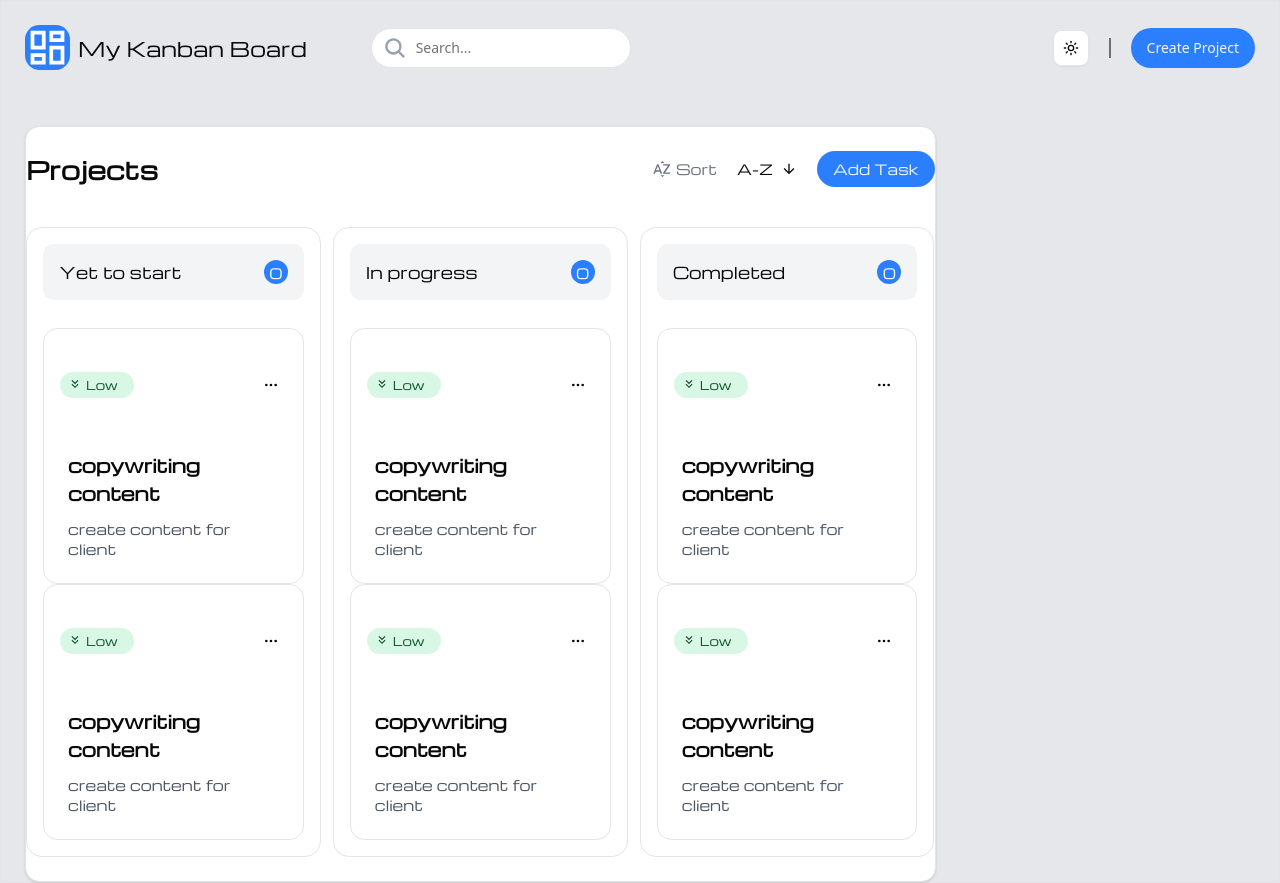
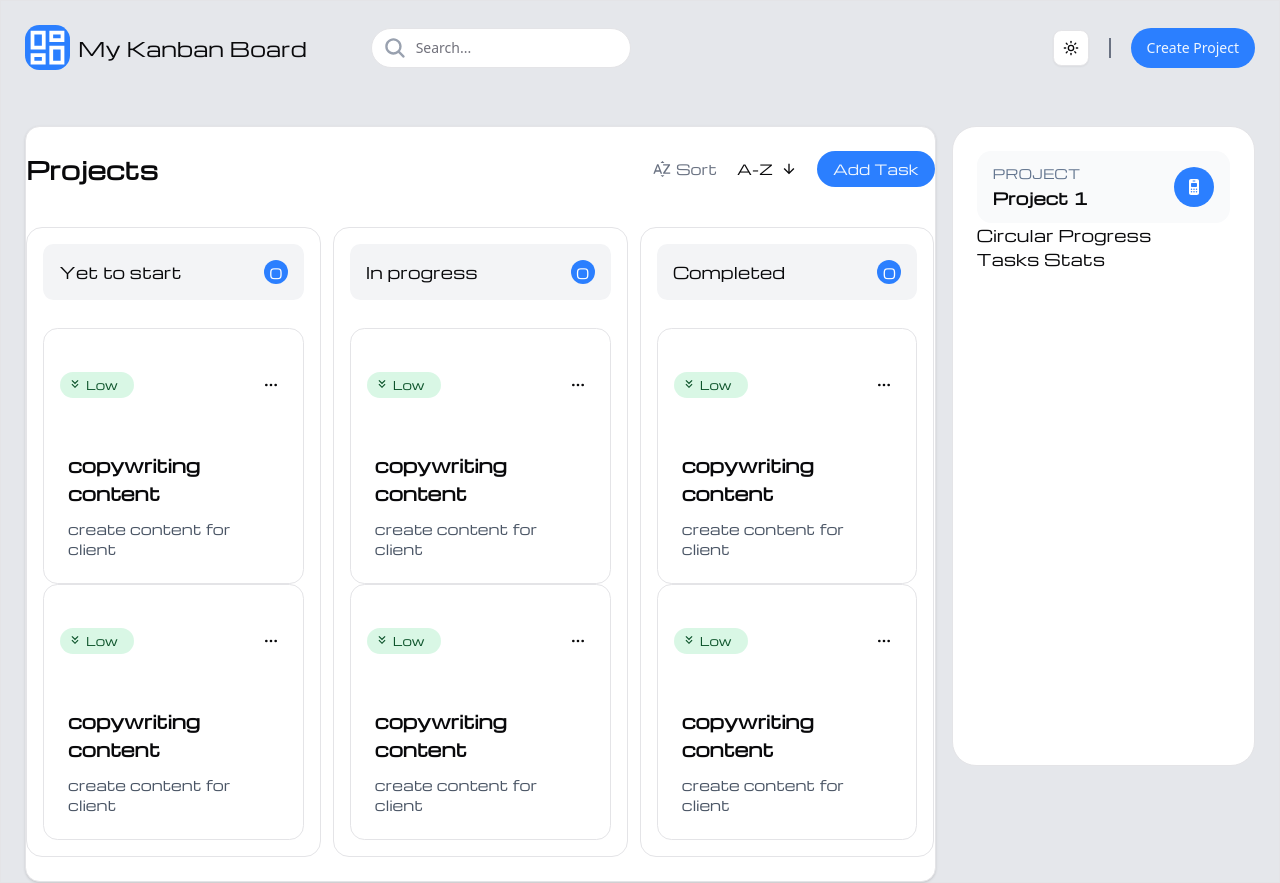
Before and after one commit to mitzie17/kanban_board, a Next.js app: page / in a window 1280 px wide. Built offline with nearby package versions, Linux system fonts and the light colour scheme.

Commit message:
render RightSidebar component

```diff
--- a/app/page.tsx
+++ b/app/page.tsx
@@ -3,6 +3,7 @@
 import { useTheme } from "next-themes";
 import Navbar from "./Components/navbar/navbar";
 import ProjectList from "./Components/projects-list/projectList";
+import RightSidebar from "./Components/right-side-bar/rightSidebar";
 
 export default function Home() {
   const { theme } = useTheme();
@@ -12,6 +13,7 @@ export default function Home() {
       <Navbar />
       <div className="grid grid-cols-[3fr_1fr] px-6 mt-8 gap-4 michroma">
         <ProjectList />
+        <RightSidebar />
       </div>
     </div>
   );
```
